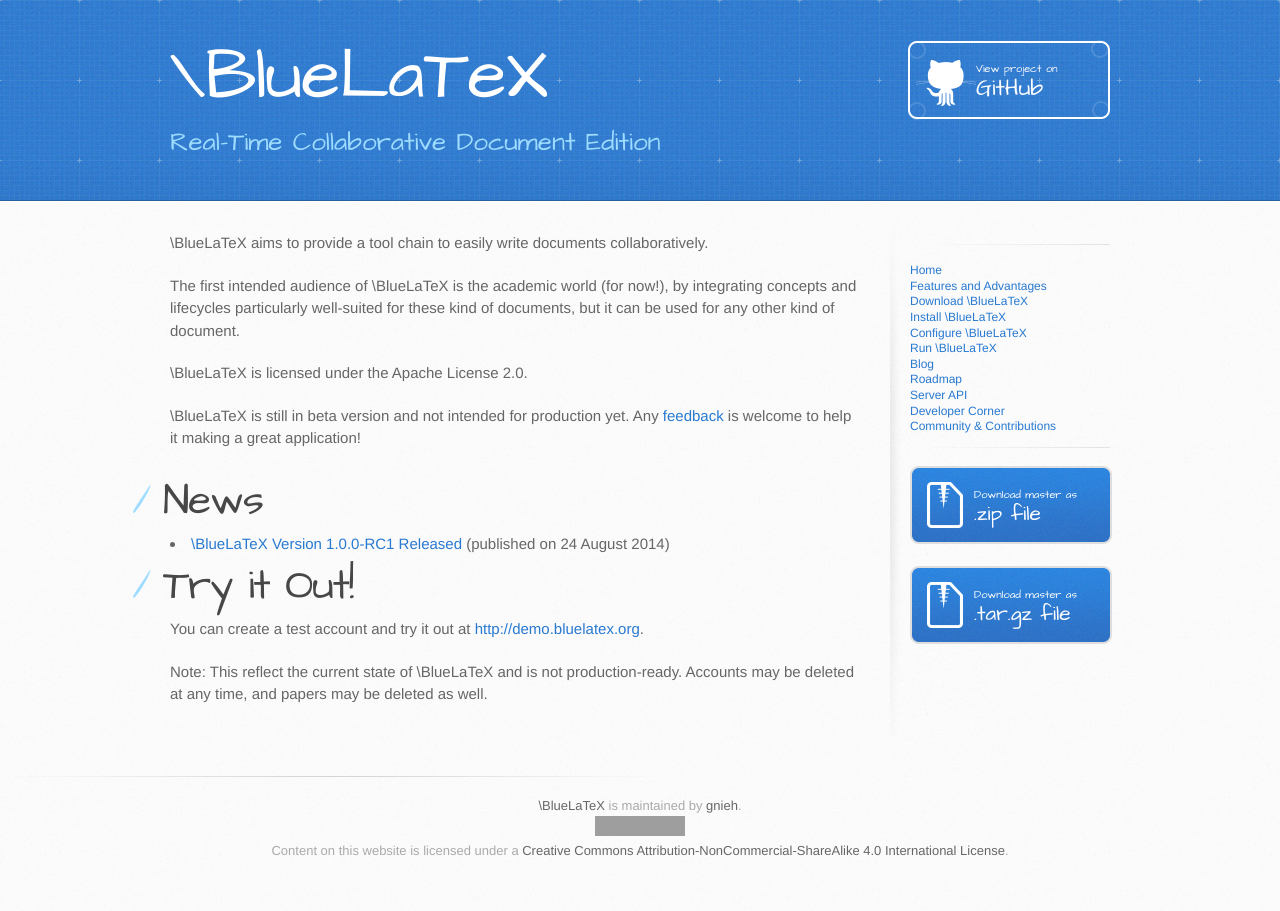
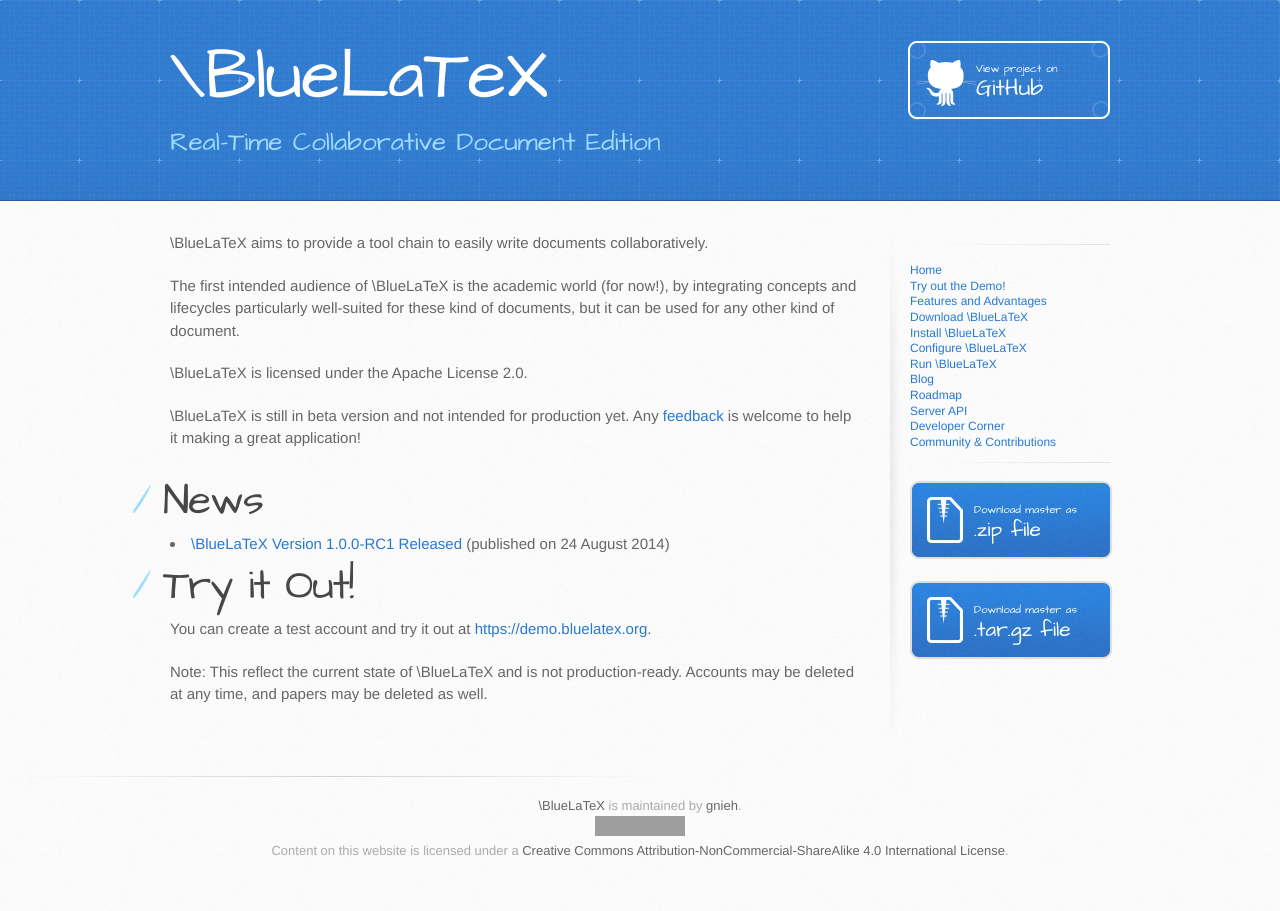
Before and after one commit to jeromedrouet/bluelatex-website, a Jekyll site: the page built from index.markdown, in a window 1280 px wide. Built offline with Jekyll 4.4.1, drawn with Linux system fonts in a browser that asks for light colours; some of the changed lines change nothing that is shown; grey boxes are pictures that could not be loaded.

Commit message:
Link to the ssl url for the demo

```diff
--- a/_includes/side.html
+++ b/_includes/side.html
@@ -2,6 +2,7 @@
   <hr/>
   <menu type="toolbar">
     <li><a href="/">Home</a></li>
+    <li><a href="https://demo.bluelatex.org/">Try out the Demo!</a></li>
     <li><a href="/features/">Features and Advantages</a></li>
     <li><a href="/download/">Download \BlueLaTeX</a></li>
     <li><a href="/installation/">Install \BlueLaTeX</a></li>
--- a/index.markdown
+++ b/index.markdown
@@ -22,6 +22,6 @@
 Try it Out!
 ===========
 
-You can create a test account and try it out at <http://demo.bluelatex.org>.
+You can create a test account and try it out at <https://demo.bluelatex.org>.
 
 **Note**: This reflect the current state of \BlueLaTeX and is not production-ready. Accounts may be deleted at any time, and papers may be deleted as well.
```
